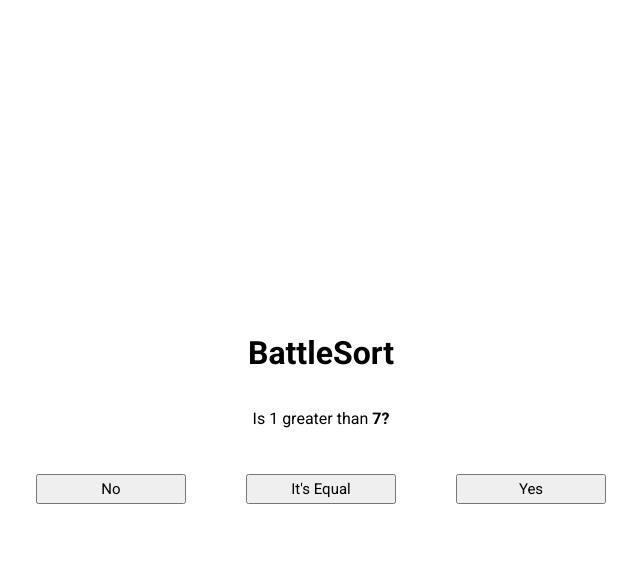
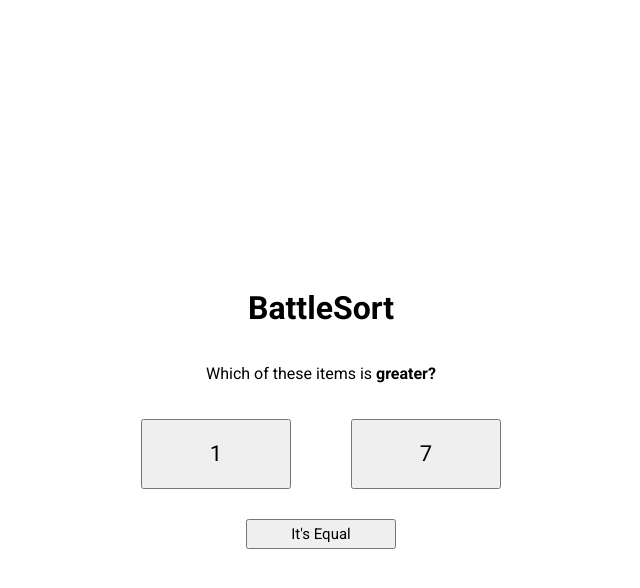
Before and after one commit to anonmos/battlesort, a plain HTML site: page index.html in a window 1280 px wide. Both pictures are taken after a click on the button "Sort!". Shown: the whole page, without its empty margins (319-959 px from the left). Drawn offline with Linux system fonts and the light colour scheme.

Commit message:
Cosmetic changes to make decisions easier

```diff
--- a/battlesort.js
+++ b/battlesort.js
@@ -7,7 +7,7 @@ let rightPointer = arrayOfThings.length - 1;
 let pivot = arrayOfThings[Math.floor((leftPointer + rightPointer) / 2)];
 let mode = 'LEFT_POINTER';
 let done = false;
-function lessThanClicked() {
+function pivotButtonClicked() {
     if (leftPointer <= rightPointer && !done) {
         if (mode === 'LEFT_POINTER' && leftPointer <= rightPointer) {
             leftPointer++;
@@ -30,7 +30,7 @@ function lessThanClicked() {
     }
     updateVisuals();
 }
-function greaterThanClicked() {
+function comparisonButtonClicked() {
     if (leftPointer <= rightPointer && !done) {
         if (mode === 'LEFT_POINTER') {
             mode = 'RIGHT_POINTER';
@@ -121,13 +121,12 @@ function updatePivotValue() {
 function updateArrayValue() {
     updateElement('array-value', `${JSON.stringify(arrayOfThings)}`);
 }
-function updateTitle() {
+function updateChoices() {
     let currentPointer = mode === 'LEFT_POINTER' ? leftPointer : rightPointer;
-    let mainQuestionElement = document.getElementById('main-question');
-    let comparisonElement = document.createElement('strong');
-    mainQuestionElement.innerHTML = `Is ${arrayOfThings[currentPointer]} greater than `;
-    comparisonElement.innerHTML = `${pivot}?`;
-    mainQuestionElement.appendChild(comparisonElement);
+    const pivotButton = document.getElementById('pivot-button');
+    const comparisonButton = document.getElementById('comparison-button');
+    pivotButton.innerText = pivot.toString();
+    comparisonButton.innerText = arrayOfThings[currentPointer].toString();
 }
 function updateCurrentMode() {
     updateElement('current-mode', `Current Mode: ${mode}`);
@@ -154,7 +153,7 @@ function updateVisuals() {
     updateRightPointerValueValue();
     updatePivotValue();
     updateArrayValue();
-    updateTitle();
+    updateChoices();
     updateCurrentMode();
     updateIsDone();
 }
--- a/index.html
+++ b/index.html
@@ -50,6 +50,12 @@
       cursor: pointer;
     }
 
+    button.comparison-button {
+      min-height: 70px;
+      font-size: 22px;
+      margin-top: 20px;
+    }
+
     .sort-stage {
       width: 100%;
       height: 100vh;
@@ -100,22 +106,24 @@
       <div class="displayables">
         <h1>BattleSort</h1>
         <p id="main-question" class="lead">Which of these items is <span style="font-weight: bold;"
-            id="comparison">true?</span></p>
+            id="comparison">greater?</span></p>
       </div>
       <div class="row">
         <div class="col">
-          <button id="less-than-button" onclick="lessThanClicked()">
-            No
+          <button class="comparison-button" id="comparison-button" onclick="comparisonButtonClicked()">
+            Comparison
           </button>
         </div>
         <div class="col">
+          <button class="comparison-button" id="pivot-button" onclick="pivotButtonClicked()">
+            Pivot
+          </button>
+        </div>
+      </div>
+      <div class="row">
+        <div class="col">
           <button id="equal-button" onclick="equalToClicked()">
             It's Equal
-          </button>
-        </div>
-        <div class="col">
-          <button id="greater-than-button" onclick="greaterThanClicked()">
-            Yes
           </button>
         </div>
       </div>
```
Also changed, not shown: battlesort.ts (+8 -9 lines).
